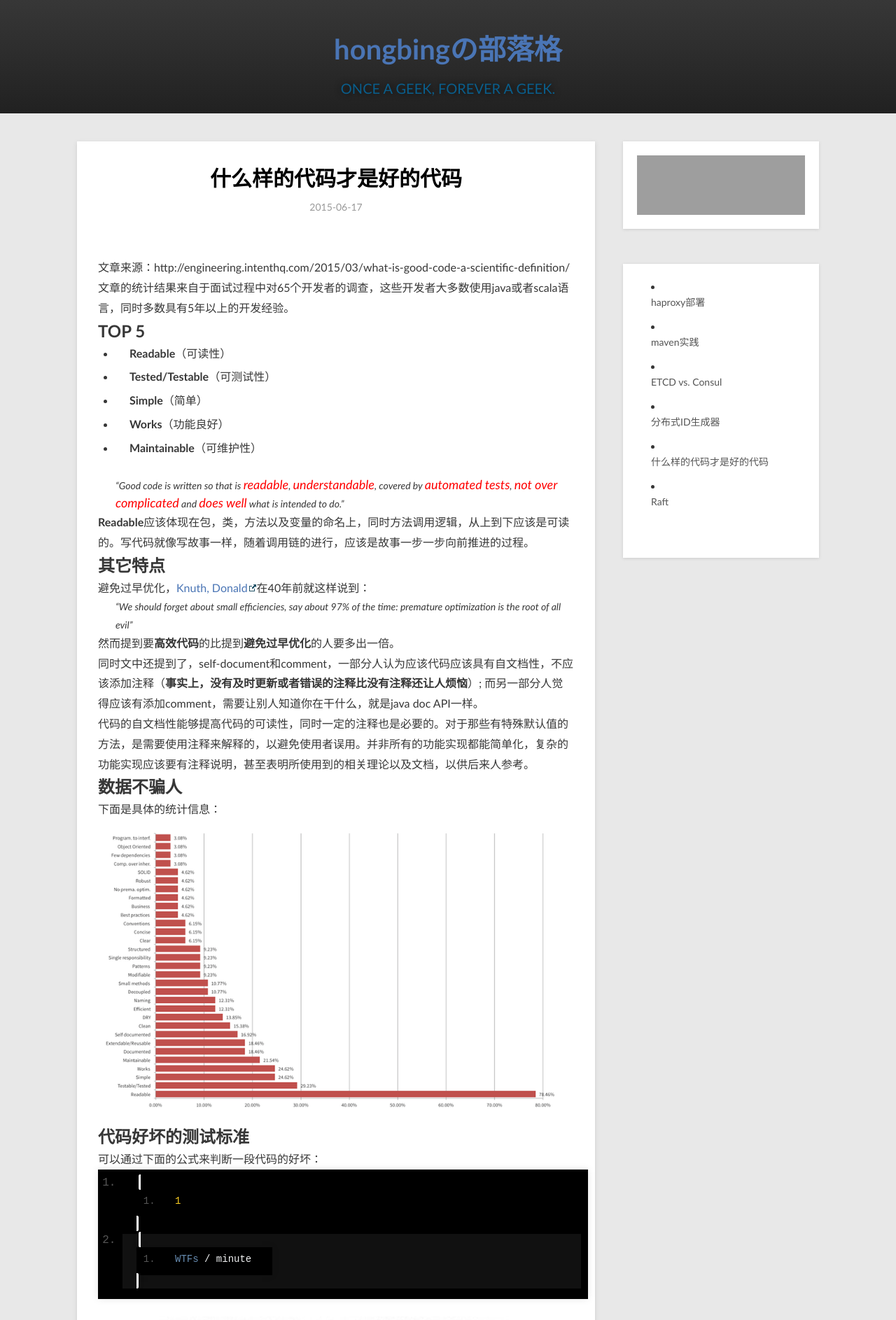
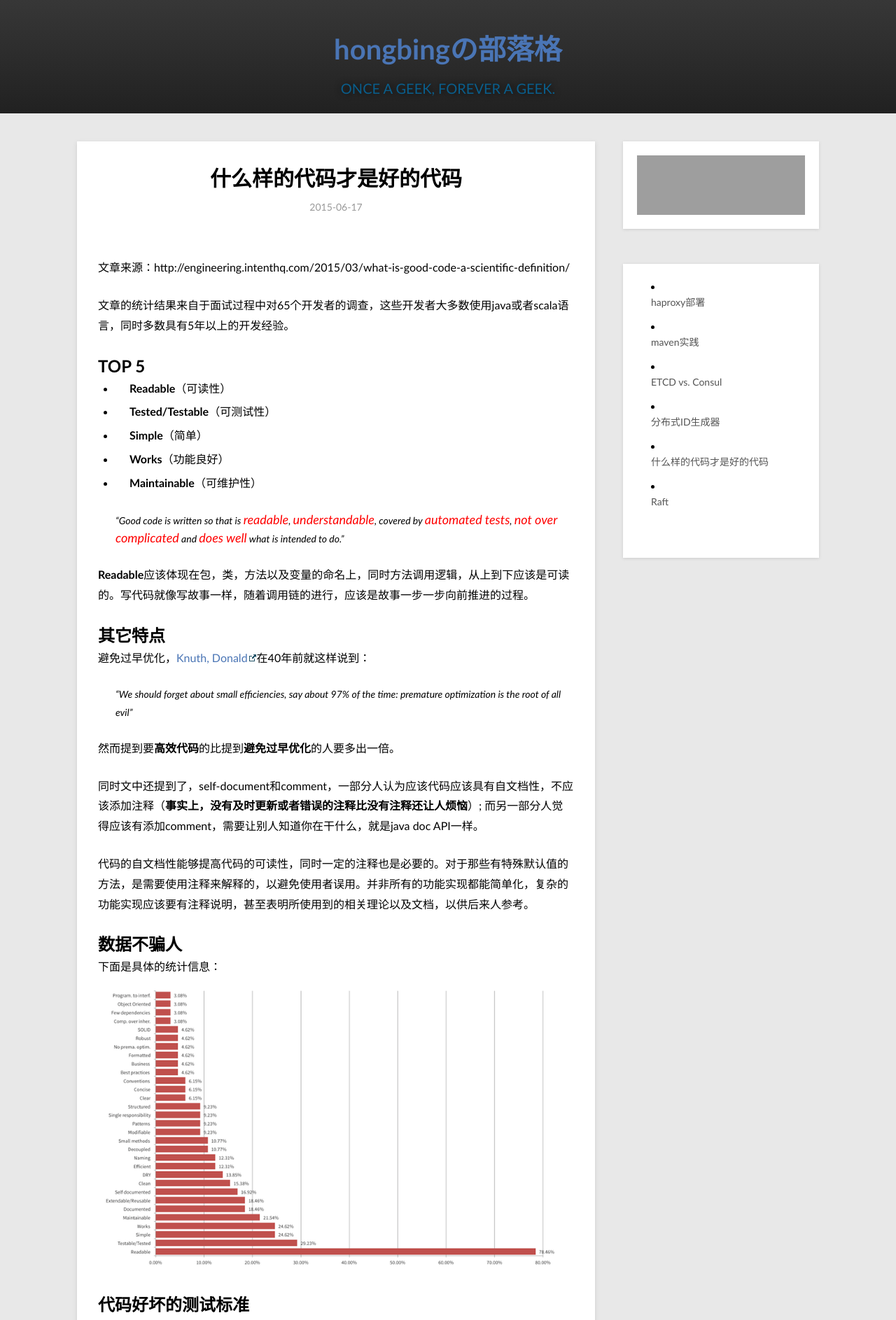
Before and after one commit to hongbing/hongbing.github.io, a Jekyll site: the page built from _posts/blog/2015-06-17-what-is-good-code.md, in a window 1280 px wide. Shown: the top 1886 px of the page at 70% size. Built offline with Jekyll 4.4.1, drawn with Linux system fonts in a browser that asks for light colours; grey boxes are pictures that could not be loaded.

Commit message:
fix default.css

```diff
--- a/css/default.css
+++ b/css/default.css
@@ -36,8 +36,6 @@
 #body {font-family:"Segoe UI Light","Segoe UI","Microsoft Jhenghei","微软雅黑",sans-serif;}
 body {
   box-sizing: border-box;
-  color:#373737;
-  background: #212121;
   font-size: 16px;
   font-family: 'Myriad Pro', Calibri, Helvetica, Arial, sans-serif;
   line-height: 1.5;
@@ -75,12 +73,15 @@
 h5 {font-size:18px;font-weight:bold;}
 h6 {font-size:16px;font-weight:bold;}
 
-p {margin-bottom:10px 0 15px 0;line-height:1.8em;}
+p {margin-bottom:25px;line-height:1.8em;}
 #code {background:#eee;border:1px solid #ccc;padding:0 5px;font-family:"Courier";line-height:14px;font-size:14px;word-wrap:break-word; }
 code {
-	padding: 3px;
-	margin: 0 3px;
-	box-shadow: 0 0 10px rgba(0,0,0,.1);
+    	padding:2px 4px;
+	font-size:90%;
+	color:#2c3f51;
+	background-color:rgba(102,128,153,0.075);
+	white-space:nowrap;
+	border-radius:4px;
  }
 #pre {background-color:#000;padding:15px;overflow:auto;margin-bottom:40px;font-size:14px;border: 1px solid #eee;-webkit-border-radius: 4px 4px 4px 4px;-moz-border-radius: 4px 4px 4px 4px;border-radius: 4px 4px 4px 4px;color:#b9bdb6;margin-top:-20px; }
 pre {
@@ -92,6 +93,8 @@
 
 h4+pre, h3+pre { margin-top:20px; }
 #pre code{background-color:transparent;border:none;padding:0;word-wrap:normal;}
+pre code{padding:0;font-size:inherit;color:inherit;white-space:pre-wrap;background-color:transparent;border-radius:0;}
+/*
 pre code{
 	width:100%;
 	color:#222;
@@ -103,7 +106,7 @@
 	-moz-border-radius: 2px;
 	-webkit-border-radius: 2px;
 }
-
+*/
 pre ol{margin-left:25px;list-style-type:decimal;}
 
 /*****************/
```
